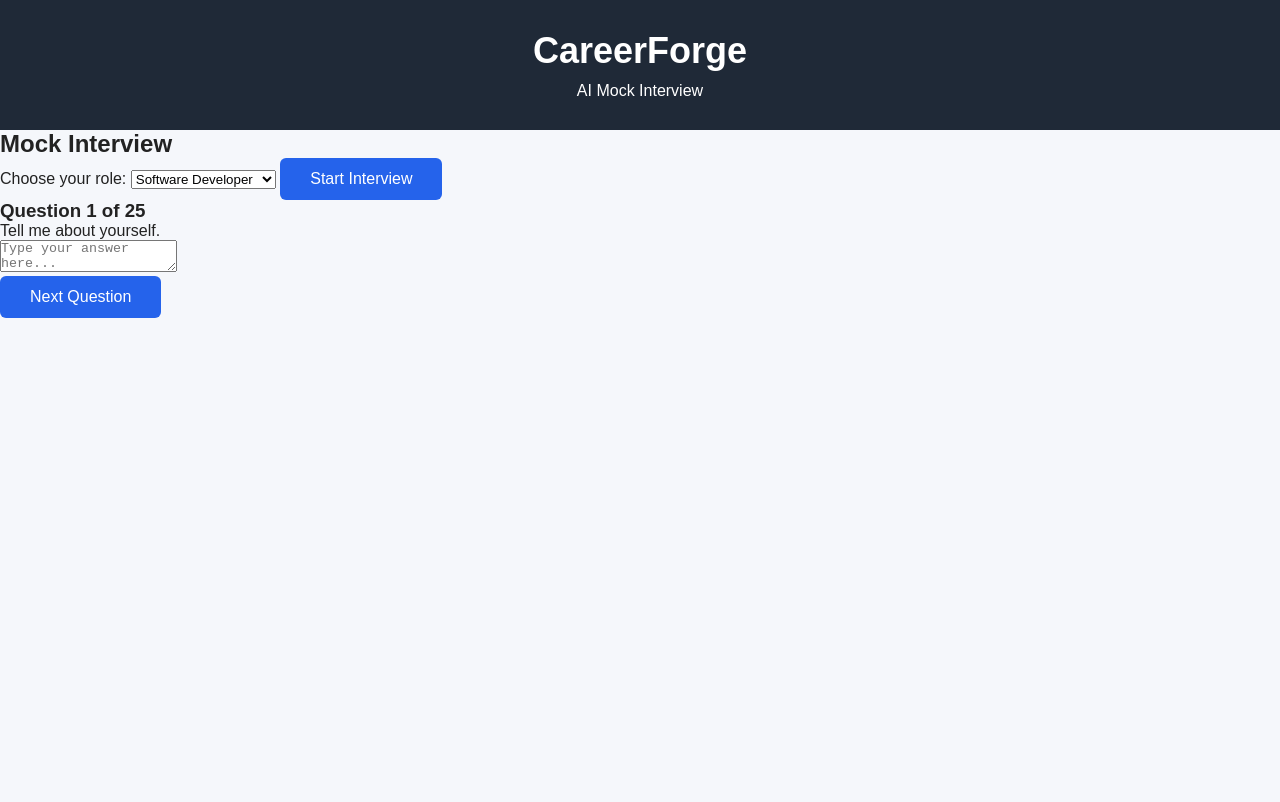
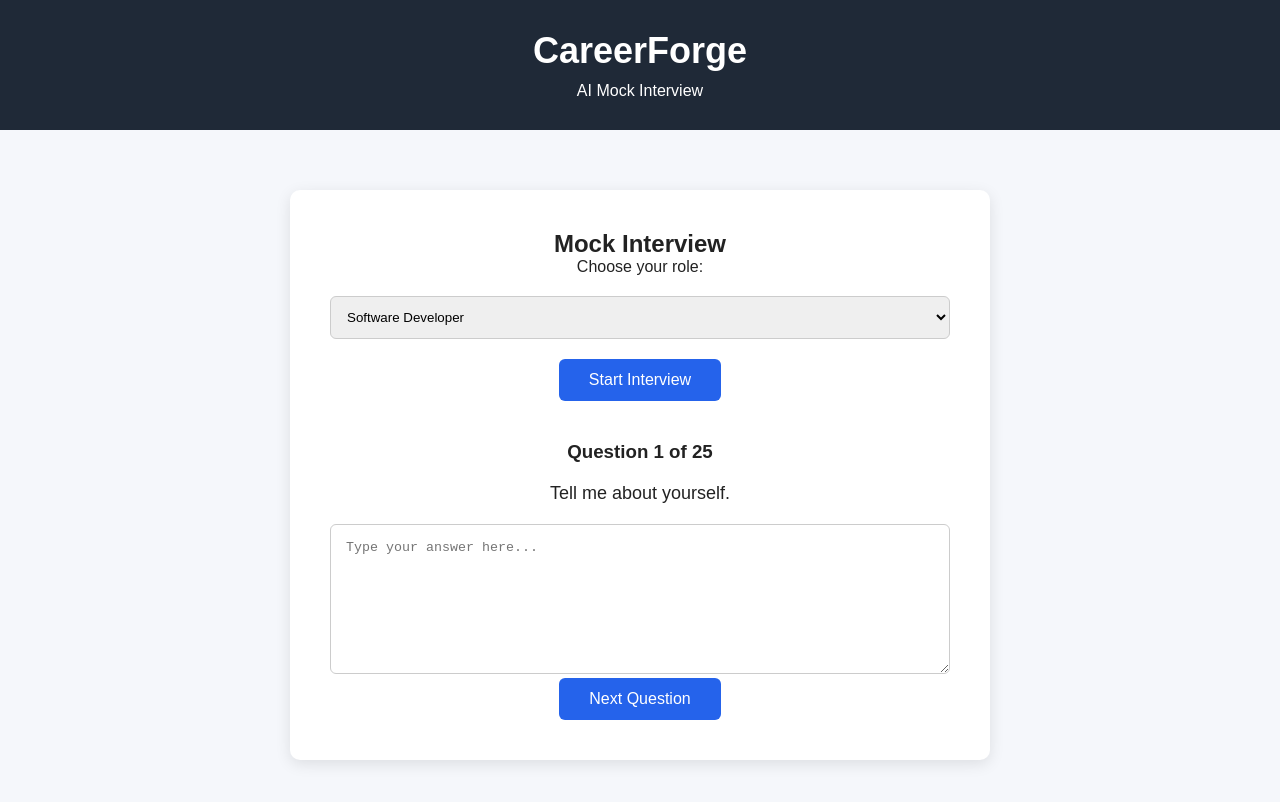
Before and after one commit to ankitadey099/CareerForge, a plain HTML site: page client/interview.html in a window 1280 px wide. Both pictures are taken after a click on the button "Start Interview". Drawn offline with Linux system fonts and the light colour scheme.

Commit message:
Add styles for interview container and question box

```diff
--- a/client/style.css
+++ b/client/style.css
@@ -178,3 +178,39 @@ footer {
     margin-top: 20px;
     padding: 20px;
 }
+.interview-container {
+    max-width: 700px;
+    margin: 60px auto;
+    padding: 40px;
+    background: white;
+    border-radius: 10px;
+    text-align: center;
+    box-shadow: 0 4px 15px rgba(0, 0, 0, 0.1);
+}
+
+.interview-container select {
+    display: block;
+    width: 100%;
+    padding: 12px;
+    margin: 20px 0;
+    border-radius: 6px;
+    border: 1px solid #ccc;
+}
+
+#questionBox {
+    margin-top: 40px;
+}
+
+#questionBox p {
+    font-size: 18px;
+    margin: 20px 0;
+}
+
+#questionBox textarea {
+    width: 100%;
+    height: 150px;
+    padding: 15px;
+    border: 1px solid #ccc;
+    border-radius: 6px;
+    resize: vertical;
+}
```
